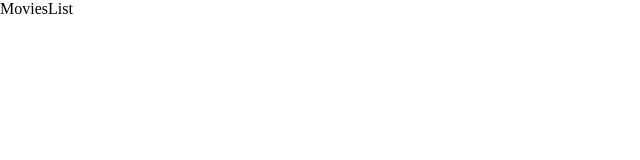
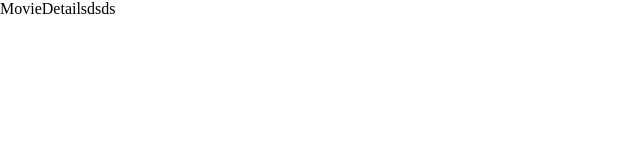
Before and after one commit to mariamabah21/ma-movie-jokes, a React (Vite) app: page /movies/dsds in a window 1280 px wide. Shown: the top 160 px of the page, without its empty margins (0-640 px from the left). Built offline with nearby package versions, Linux system fonts and the light colour scheme.

Commit message:
changes24.04

```diff
--- a/src/app/App.jsx
+++ b/src/app/App.jsx
@@ -1,4 +1,5 @@
 import { Route, Routes } from "react-router-dom";
+import MovieDetails from "src/features/movies/MovieDetails";
 import MoviesList from "src/features/movies/MoviesList";
 
 function App() {
@@ -6,7 +7,7 @@ function App() {
     <Routes>
       <Route path="/">
         <Route index element={<MoviesList />} />
-        <Route path="/movies/:movieId" element={<MoviesList />} />
+        <Route path="/movies/:movieId" element={<MovieDetails />} />
       </Route>
     </Routes>
   );
--- a/src/features/movies/MovieDetails.jsx
+++ b/src/features/movies/MovieDetails.jsx
@@ -0,0 +1,8 @@
+import { useParams } from "react-router-dom";
+
+function MovieDetails() {
+  const { movieId } = useParams();
+  return <div>MovieDetails{movieId}</div>;
+}
+
+export default MovieDetails;
--- a/src/features/movies/MoviesList.jsx
+++ b/src/features/movies/MoviesList.jsx
@@ -3,7 +3,7 @@ import { Link } from "react-router-dom";
 function MoviesList() {
   return (
     <div>
-      MoviesList <Link to={"/movies/dsds"}></Link>
+      MoviesList <Link to={"/movies/dsds"}> Go to movie</Link>
     </div>
   );
 }
```
